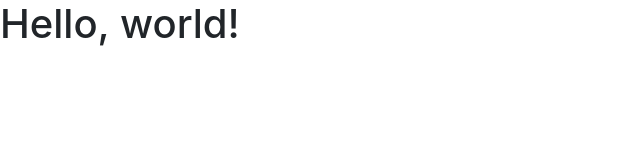
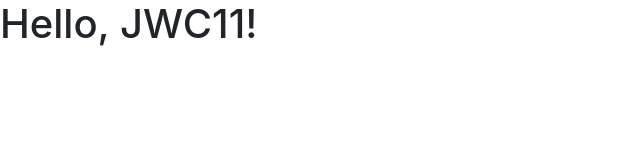
Before and after one commit to tannysoft/jwc11, a plain HTML site: page index.html in a window 1280 px wide. Shown: the whole page, without its empty margins (0-640 px from the left). Drawn offline with nearby package versions, Linux system fonts and the light colour scheme.

Commit message:
test deploy

```diff
--- a/index.html
+++ b/index.html
@@ -8,10 +8,10 @@
     <!-- Bootstrap CSS -->
     <link rel="stylesheet" href="https://stackpath.bootstrapcdn.com/bootstrap/4.1.3/css/bootstrap.min.css" integrity="sha384-MCw98/SFnGE8fJT3GXwEOngsV7Zt27NXFoaoApmYm81iuXoPkFOJwJ8ERdknLPMO" crossorigin="anonymous">
 
-    <title>Hello, world!</title>
+    <title>Hello, JWC11!</title>
   </head>
   <body>
-    <h1>Hello, world!</h1>
+    <h1>Hello, JWC11!</h1>
 
     <!-- Optional JavaScript -->
     <!-- jQuery first, then Popper.js, then Bootstrap JS -->
```
